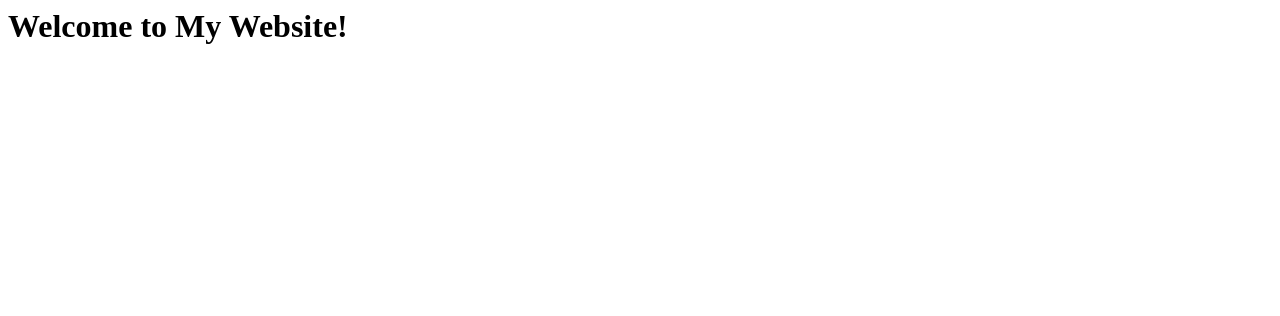
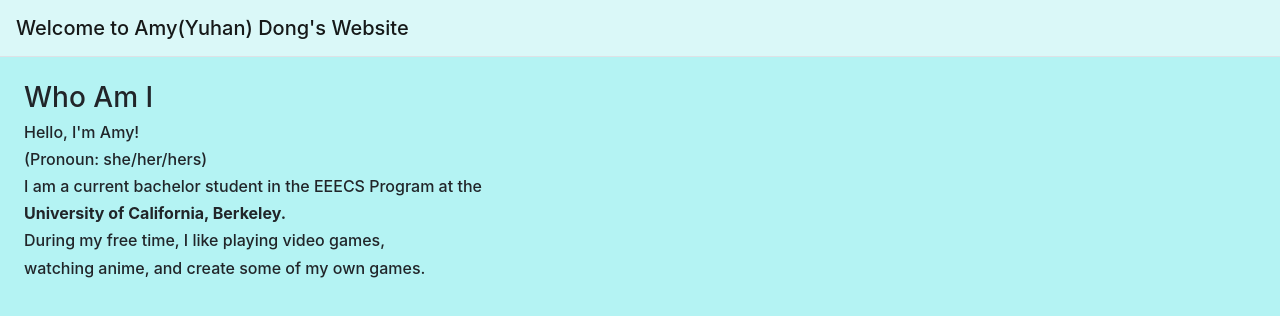
Before and after one commit to KCsama/KCsama.github.io, a plain HTML site: page index.html in a window 1280 px wide. Drawn offline with nearby package versions, Linux system fonts and the light colour scheme.

Commit message:
finished bio

```diff
--- a/index.html
+++ b/index.html
@@ -1,3 +1,36 @@
-<html>
-  <h1>Welcome to My Website!</h1>
+<!-- Used bootstrap to build personal website-->
+<!doctype html>
+<html lang="en">
+  <head>
+    <!-- Required meta tags -->
+    <meta charset="utf-8">
+    <meta name="viewport" content="width=device-width, initial-scale=1, shrink-to-fit=no">
+    <!-- Bootstrap CSS -->
+    <link rel="stylesheet" href="https://cdn.jsdelivr.net/npm/bootstrap@4.3.1/dist/css/bootstrap.min.css" integrity="sha384-ggOyR0iXCbMQv3Xipma34MD+dH/1fQ784/j6cY/iJTQUOhcWr7x9JvoRxT2MZw1T" crossorigin="anonymous">
+    <!-- Optional JavaScript -->
+    <!-- jQuery first, then Popper.js, then Bootstrap JS -->
+    <script src="https://code.jquery.com/jquery-3.3.1.slim.min.js" integrity="sha384-q8i/X+965DzO0rT7abK41JStQIAqVgRVzpbzo5smXKp4YfRvH+8abtTE1Pi6jizo" crossorigin="anonymous"></script>
+    <script src="https://cdn.jsdelivr.net/npm/popper.js@1.14.7/dist/umd/popper.min.js" integrity="sha384-UO2eT0CpHqdSJQ6hJty5KVphtPhzWj9WO1clHTMGa3JDZwrnQq4sF86dIHNDz0W1" crossorigin="anonymous"></script>
+    <script src="https://cdn.jsdelivr.net/npm/bootstrap@4.3.1/dist/js/bootstrap.min.js" integrity="sha384-JjSmVgyd0p3pXB1rRibZUAYoIIy6OrQ6VrjIEaFf/nJGzIxFDsf4x0xIM+B07jRM" crossorigin="anonymous"></script>
+</head>
+<body style="background-color:#b4f3f3; ">
+  <!--Top navigation bar-->
+  <nav class="navbar navbar-light border-bottom" style="background-color: #daf8f8;">
+    <a class="navbar-brand mb-0 h1" href="#">Welcome to Amy(Yuhan) Dong's Website</a>
+  </nav>
+
+  <!-- Short introduction of myself-->
+  <div class="p-4 text-left">
+    <h3 class="mb-2">Who Am I</h3>
+    <p class="h6"> Hello, I'm Amy!</p>
+    <p class="h6"> (Pronoun: she/her/hers)</p>
+    <p class="h6"> I am a current bachelor student in the EEECS Program at the</p>
+    <p class="h6 font-weight-bold">University of California, Berkeley.</p>
+    <p class="h6">During my free time, I like playing video games,</p>
+    <p class="h6">watching anime, and create some of my own games.</p>
+  </div>
+
+
+</body>
+
 </html>
```
